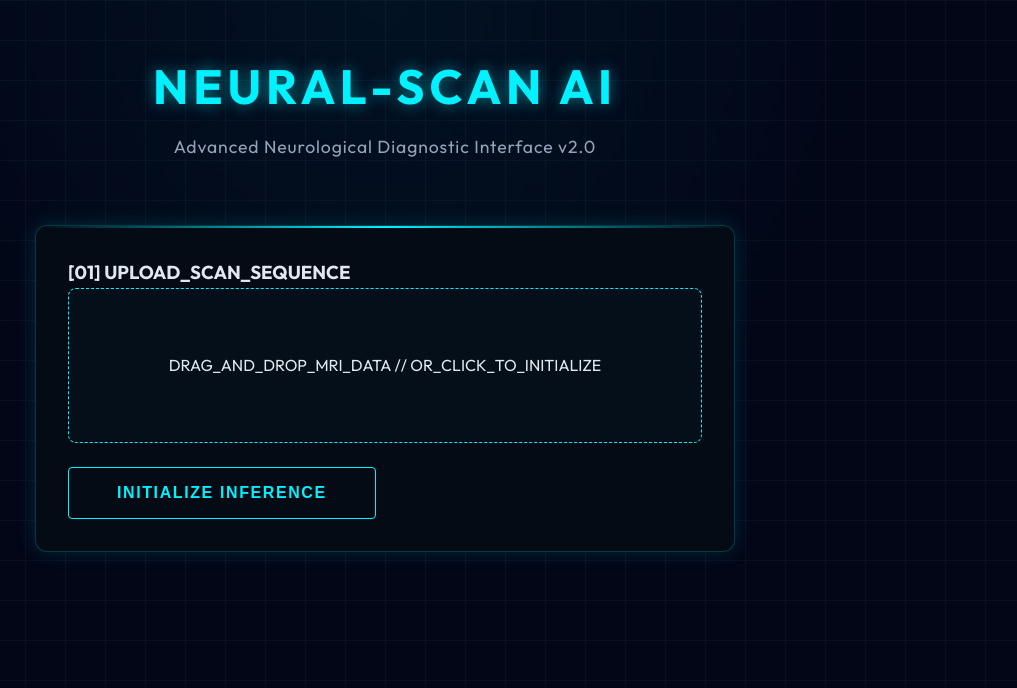
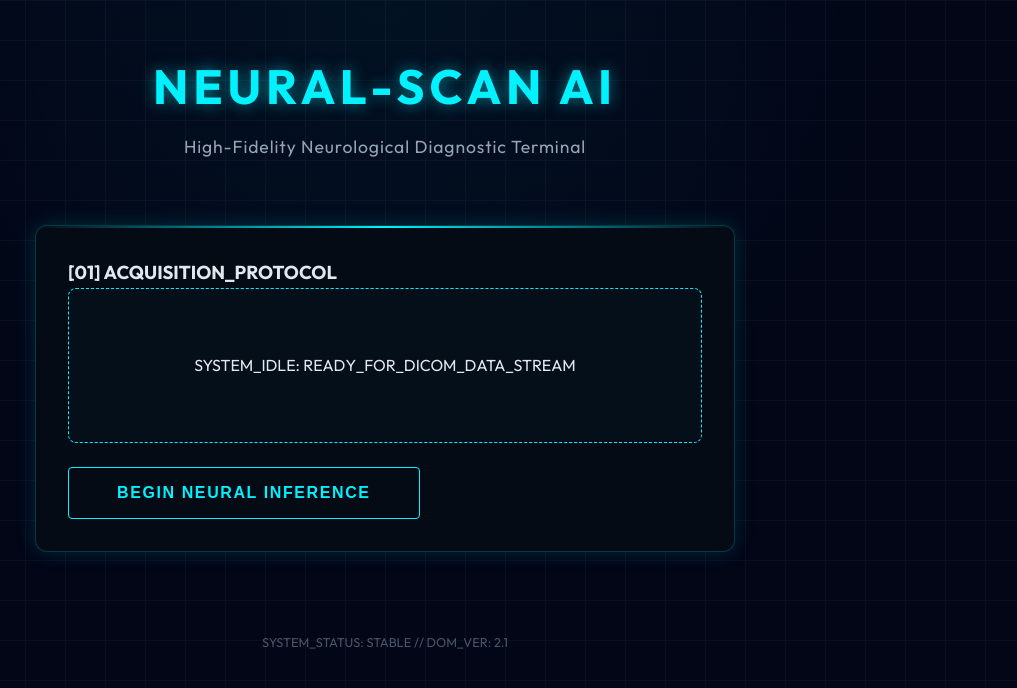
Before and after one commit to Tejeshwar-23/Tumor_mri_detection, a Flask app: page / in a window 1280 px wide. Shown: the top 688 px of the page, without its empty margins (255-1272 px from the left). Run offline with Flask 3, Linux system fonts and the light colour scheme.

Commit message:
Final Cyber-Medical UI overhaul: Removed copyright ghost, fixed caching, and refined terminal aesthetic

```diff
--- a/app.py
+++ b/app.py
@@ -8,6 +8,9 @@ from tensorflow.keras.models import load_model
 from werkzeug.exceptions import RequestEntityTooLarge
 
 app = Flask(__name__)
+app.config['TEMPLATES_AUTO_RELOAD'] = True
+app.config['SEND_FILE_MAX_AGE_DEFAULT'] = 0
+
 
 # --- CONFIGURATION ---
 # 5MB Payload Limit
@@ -19,9 +22,9 @@ try:
     # Ensure model is loaded from current working directory
     model_path = os.path.join(os.getcwd(), "brain_tumor_model.h5")
     model = load_model(model_path)
-    print("✅ Model loaded successfully from:", model_path)
+    print(" Model loaded successfully from:", model_path)
 except Exception as e:
-    print("❌ Model loading failed:", e)
+    print(" Model loading failed:", e)
 
 # --- UTILS ---
 def encode_image(img):
--- a/templates/index.html
+++ b/templates/index.html
@@ -3,86 +3,77 @@
 <head>
     <meta charset="UTF-8">
     <meta name="viewport" content="width=device-width, initial-scale=1.0">
-    <title>NEURAL-SCAN | Brain Tumor Detection System</title>
-    <link rel="stylesheet" href="{{ url_for('static', filename='css/style.css') }}">
+    <title>NEURAL-SCAN v2.0 | Advanced Brain MRI Analysis</title>
+    <!-- Cache busting version 2.1 -->
+    <link rel="stylesheet" href="{{ url_for('static', filename='css/style.css') }}?v=2.1">
 </head>
 <body>
     <div class="container">
         <header>
             <h1>Neural-Scan AI</h1>
-            <p>Advanced Neurological Diagnostic Interface v2.0</p>
+            <p>High-Fidelity Neurological Diagnostic Terminal</p>
         </header>
 
         <main>
-            <!-- STAGE 1: SYSTEM UPLOAD -->
+            <!-- STAGE 1: UPLOAD -->
             <section class="upload-section card">
                 <div class="card-header">
-                    <h3>[01] UPLOAD_SCAN_SEQUENCE</h3>
+                    <h3>[01] ACQUISITION_PROTOCOL</h3>
                 </div>
                 <div class="drop-zone" id="drop-zone">
-                    <p>DRAG_AND_DROP_MRI_DATA // OR_CLICK_TO_INITIALIZE</p>
+                    <p>SYSTEM_IDLE: READY_FOR_DICOM_DATA_STREAM</p>
                     <input type="file" id="image-input" accept=".jpg, .jpeg, .png" hidden>
                 </div>
-                <button id="analyze-btn" class="primary-btn">Initialize Inference</button>
+                <button id="analyze-btn" class="primary-btn">Begin Neural Inference</button>
             </section>
 
-            <!-- STAGE 2: PROCESSING CONSOLE -->
+            <!-- STAGE 2: PROCESSING LOG -->
             <section id="console-section" class="card console-card hidden">
                 <div class="console-title">
-                    <span>SYSTEM_PROCESSING_LOG</span>
-                    <span id="log-status">RUNNING...</span>
+                    <span>LDT_KERNAL_LOG</span>
+                    <span id="log-status">ACTIVE</span>
                 </div>
-                <div id="processing-log">
-                    <!-- Logs will be typed here -->
-                </div>
+                <div id="processing-log"></div>
             </section>
 
-            <!-- STAGE 3: ANALYSIS VISUALIZATION -->
+            <!-- STAGE 3: VISUALIZATION -->
             <div id="results-container" class="hidden">
                 <section class="analysis-grid">
-
-                    <!-- SOURCE SCAN WITH SCANNER ANIMATION -->
                     <div class="card hero-card" id="hero-image-wrap">
-                        <h3>[02] MRI_DATA_VERIFICATION</h3>
+                        <h3>[02] SOURCE_VERIFICATION</h3>
                         <div class="img-container" id="original-container">
-                            <img id="img-original" src="" alt="MRI Source">
+                            <img id="img-original" src="" alt="MRI">
                             <div class="scanner-overlay">
                                 <div class="scanner-line"></div>
                             </div>
                         </div>
-                        <p class="caption">SOURCE_IMAGE: Verified Grayscale Stream.</p>
                     </div>
 
-                    <!-- DIP PIPELINE GRID -->
                     <div class="preprocessing-grid">
                         <div class="card sub-card">
-                            <h4>NOISE_REDUCTION</h4>
+                            <h4>DENOISING</h4>
                             <div class="img-container sm">
                                 <img id="img-denoised" src="" alt="Denoised">
                             </div>
-                            <p class="caption">Gaussian blur applied for artifact suppression.</p>
                         </div>
                         <div class="card sub-card">
-                            <h4>HIST_EQUALIZATION</h4>
+                            <h4>ENHANCEMENT</h4>
                             <div class="img-container sm">
                                 <img id="img-enhanced" src="" alt="Enhanced">
                             </div>
-                            <p class="caption">Contrast optimization via histogram scaling.</p>
                         </div>
                         <div class="card sub-card">
-                            <h4>INPUT_NORMALIZATION</h4>
+                            <h4>INPUT_NORM</h4>
                             <div class="img-container sm">
                                 <img id="img-processed" src="" alt="Processed">
                             </div>
-                            <p class="caption">Dimensional alignment: 128x128px grayscale.</p>
                         </div>
                     </div>
                 </section>
 
-                <!-- FINAL GAUSSIAN DIAGNOSIS -->
+                <!-- STAGE 4: OUTPUT -->
                 <section class="card prediction-card">
-                    <h3>[03] FINAL_DIAGNOSTIC_OUTPUT</h3>
-
+                    <h3>[03] DIAGNOSTIC_OUTPUT</h3>
                     <div id="res-tag" class="result-tag">--</div>
 
                     <div class="gauge-container">
@@ -97,16 +88,22 @@
                     </div>
 
                     <div class="result-item">
-                        <span class="label">RAW_PROBABILITY</span>
-                        <span id="res-probability" class="value" style="font-size: 1rem; color: #4ade80;">--</span>
+                        <span class="label">PROBABILITY</span>
+                        <span id="res-probability" class="value" style="color: #4ade80;">--</span>
                     </div>
 
-                    <p class="disclaimer" style="margin-top: 2rem;">NEURAL_SCAN SYSTEM: For research/educational use only. Final clinical assessment required by medical professional.</p>
+                    <p class="disclaimer">RESEARCH_SYSTEM_ONLY: Clinical validation pending.</p>
                 </section>
             </div>
         </main>
+
+        <!-- NO COPYRIGHT LINE HERE -->
+        <footer style="text-align: center; padding: 2rem 0; color: #475569; font-size: 0.8rem;">
+            SYSTEM_STATUS: STABLE // DOM_VER: 2.1
+        </footer>
     </div>
 
-    <script src="{{ url_for('static', filename='js/main.js') }}"></script>
+    <!-- Cache busting version 2.1 -->
+    <script src="{{ url_for('static', filename='js/main.js') }}?v=2.1"></script>
 </body>
 </html>
```
